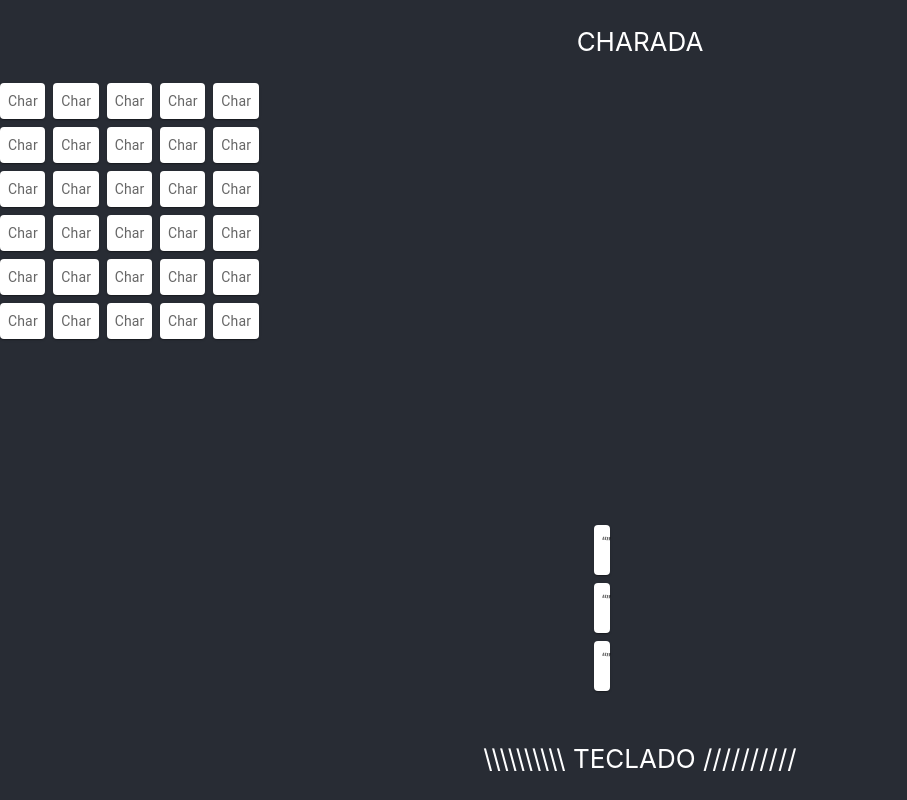
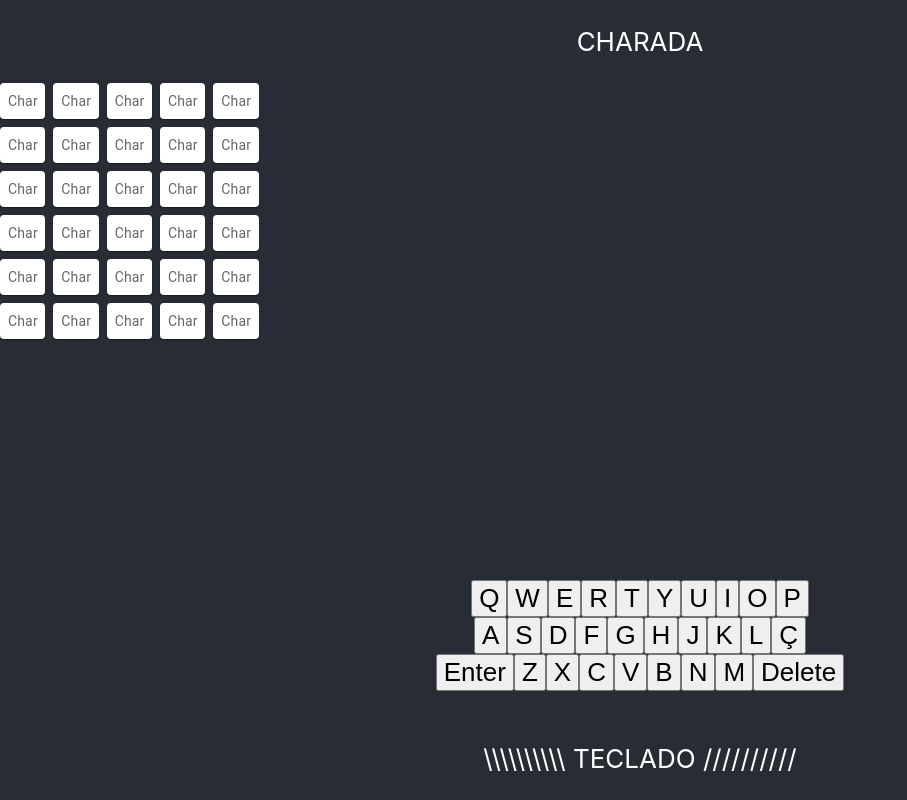
Before and after one commit to iagoslim/Charada-Dev-Web-GB, a React (Vite) app: page / in a window 1280 px wide. Shown: the whole page, without its empty margins (0-907 px from the left). Built offline with nearby package versions, Linux system fonts and the light colour scheme.

Commit message:
teclado novo

```diff
--- a/src/TecladoModelo.tsx
+++ b/src/TecladoModelo.tsx
@@ -1,68 +1,35 @@
-import * as React from 'react';
-import { styled } from '@mui/material/styles';
-import Box from '@mui/material/Box';
-import Paper from '@mui/material/Paper';
-import Grid from '@mui/material/Grid';
+import * as React from "react";
+import { styled } from "@mui/material/styles";
+import Box from "@mui/material/Box";
+import Paper from "@mui/material/Paper";
+import Grid from "@mui/material/Grid";
 
 const Item = styled(Paper)(({ theme }) => ({
-  backgroundColor: theme.palette.mode === 'dark' ? '#1A2027' : '#fff',
+  backgroundColor: theme.palette.mode === "dark" ? "#1A2027" : "#fff",
   ...theme.typography.body2,
   padding: theme.spacing(1),
-  textAlign: 'center',
+  textAlign: "center",
   color: theme.palette.text.secondary,
 }));
 
+const teclado = [
+  ["Q", "W", "E", "R", "T", "Y", "U", "I", "O", "P"],
+  ["A", "S", "D", "F", "G", "H", "J", "K", "L", "Ç"],
+  ["Enter", "Z", "X", "C", "V", "B", "N", "M", "Delete"],
+];
 
-const tecladoL1 = ([
-  'Q','W','E','R','T','Y','U','I','O','P',
-])
-const tecladoL2 = ([
-  'A','S','D','F','G','H','J','K','L','Ç',
-])
-const tecladoL3 = ([
-  'Z','X','C','V','B','N','M','<','&',
-])
-
-type LetraProps = {
-  text: string;
+export default function Teclado() {
+  return (
+    <div>
+      {teclado.map((linha) => {
+        return (
+          <div>
+            {linha.map((tecla) => {
+              return <button>{tecla}</button>;
+            })}
+          </div>
+        );
+      })}
+    </div>
+  );
 }
-
-export function Letra(props: LetraProps) {
-  return (
-      <p>{props.text}</p>
-  )
-}
-
-function FormRow() {
-    return (
-      <React.Fragment>
-        <Grid item xs={2}>
-        <Item>
-          {tecladoL1.map(Letra =>{
-            return <Letra text={tecladoL1}/>
-          })
-        }
-          </Item>
-        </Grid>
-      </React.Fragment>
-    );
-  }
-
-
-  export default function Teclado() {
-    return (
-      <Box sx={{ flexGrow: 1 }}>
-        <Grid container spacing={1} xs={3} >
-          <Grid container item spacing={1}>
-            <FormRow />
-          </Grid>
-          <Grid container item spacing={1}>
-            <FormRow />
-          </Grid>
-          <Grid container item spacing={1}>
-            <FormRow />
-          </Grid>
-        </Grid>
-      </Box>
-    );
-  }
```
